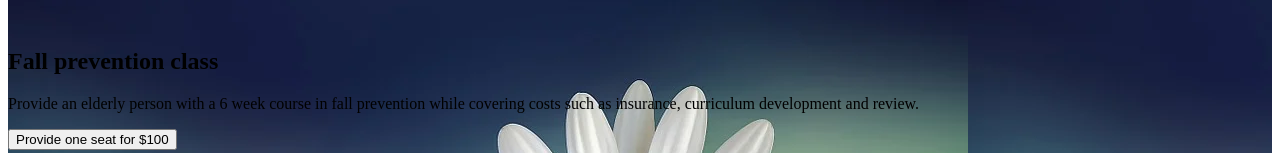
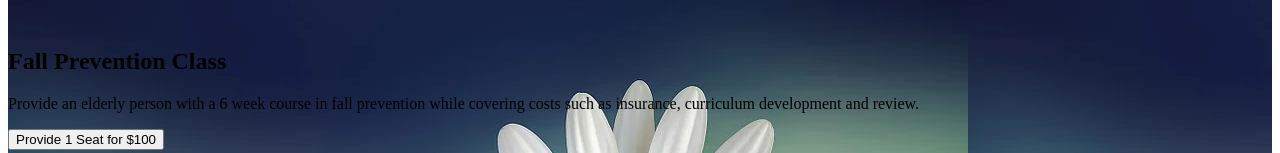
Before and after one commit to margaritahumanitarian/helpafamily, a Next.js app: page / in a window 1280 px wide. Shown: the part 647-800 px from the top of the page. Built offline with nearby package versions, Linux system fonts and the light colour scheme.

Commit message:
Text improvements to Fall Prevention Class

```diff
--- a/components/FallPreventionForEldersCard.js
+++ b/components/FallPreventionForEldersCard.js
@@ -10,7 +10,7 @@ function FallPreventionForEldersCard() {
     const response = await fetch('/api/create-stripe-session', {
       body: JSON.stringify({
         amount: 10000,
-        cause: 'Fall prevention class',
+        cause: 'Provide 1 Fall Prevention Class Seat to an Elder',
       }),
       headers: {
         'Content-Type': 'application/json',
@@ -24,14 +24,14 @@ function FallPreventionForEldersCard() {
   return (
     <div className="card lg:card-side bordered">
       <div className="card-body">
-        <h2 className="card-title">{'Fall prevention class'}</h2>
+        <h2 className="card-title">{'Fall Prevention Class'}</h2>
         <p className="mb-3">
           {'Provide an elderly person with a 6 week course in fall prevention while covering costs such as insurance, curriculum development and review.'}
         </p>
         <p>
           <form onSubmit={handleSubmit}>
             <button className="btn btn-primary" type="submit">
-              {'Provide one seat for $100'}
+              {'Provide 1 Seat for $100'}
             </button>
           </form>
         </p>
```
